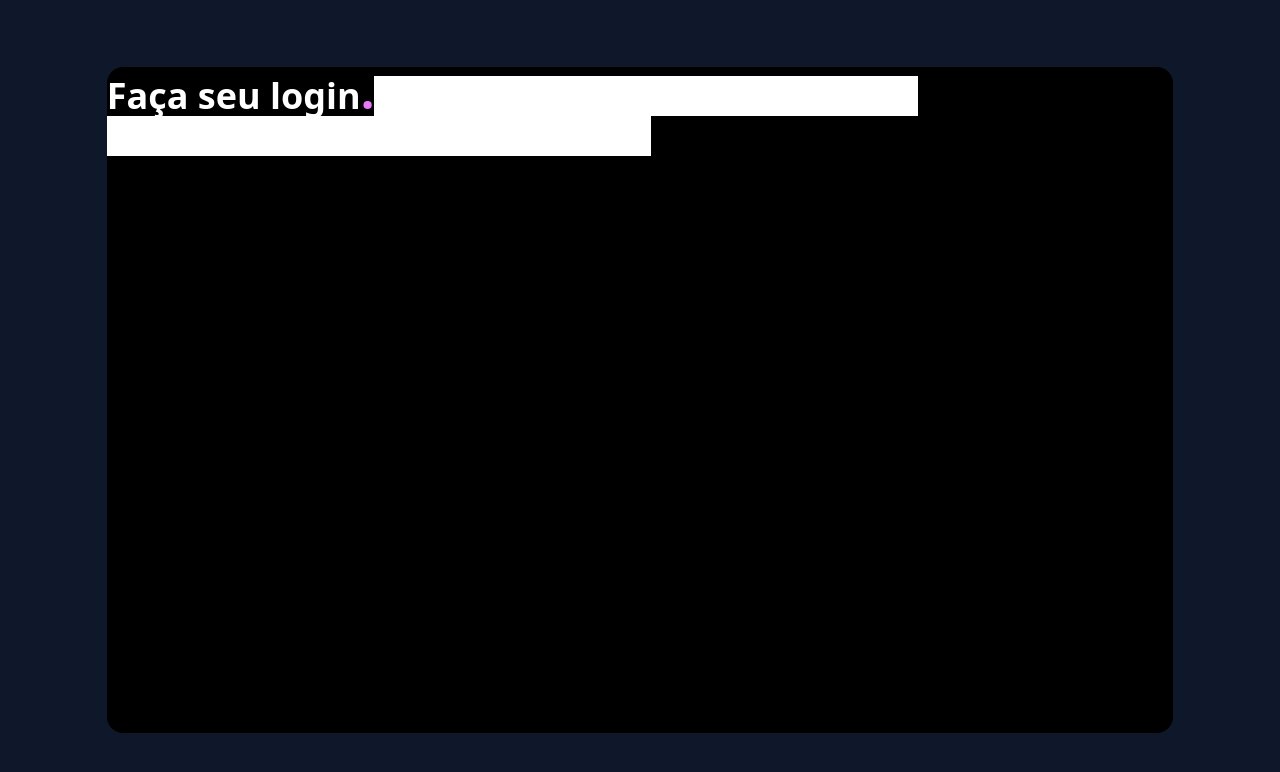
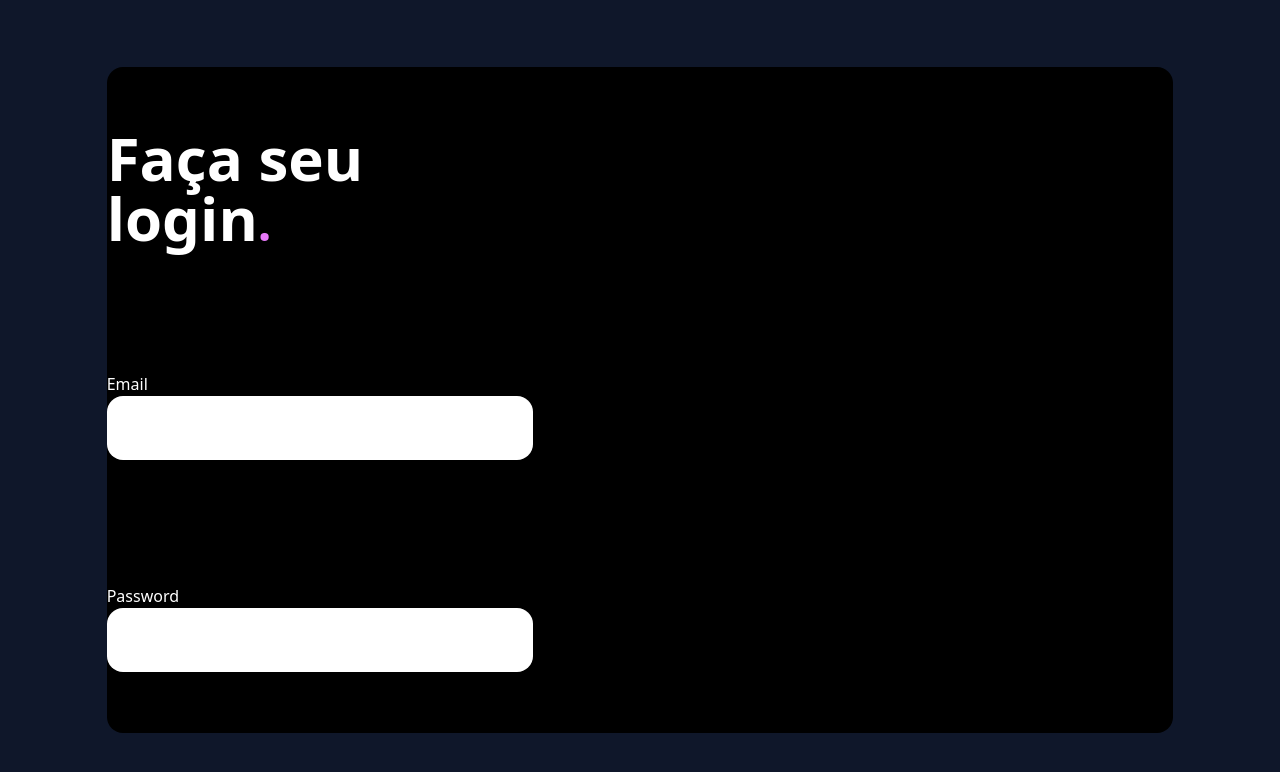
Before and after one commit to codante-io/mp-tela-login-tailwind, a React (Vite) app in the folder loginPage/: page / in a window 1280 px wide. Shown: the top 772 px of the page. Built offline with nearby package versions, Linux system fonts and the light colour scheme.

Commit message:
:sparkles: feat: adicionando inputs na página Login estilizando

```diff
--- a/loginPage/src/components/Input.jsx
+++ /dev/null
@@ -1,7 +0,0 @@
-function Input() {
-  return (
-    <input type="text" />
-  );
-}
-
-export default Input;
--- /dev/null
+++ b/loginPage/src/components/InputPassword.jsx
@@ -0,0 +1,10 @@
+function InputPassword() {
+  return (
+    <label className="flex flex-col">
+      Password
+      <input type="password" className="rounded-2xl h-16" />
+    </label>
+  );
+}
+
+export default InputPassword;
--- /dev/null
+++ b/loginPage/src/components/InputUsername.jsx
@@ -0,0 +1,10 @@
+function Input() {
+  return (
+    <label className="flex flex-col">
+      Email
+      <input type="text" className="rounded-2xl h-16" />
+    </label>
+  );
+}
+
+export default Input;
--- a/loginPage/src/pages/Login.jsx
+++ b/loginPage/src/pages/Login.jsx
@@ -1,17 +1,21 @@
-import Input from '../components/Input';
+import InputPassword from '../components/InputPassword';
+import InputUsername from '../components/InputUsername';
 
 function Login() {
   return (
-    <section className="w-5/6 h-5/6 bg-black m-auto rounded-2xl">
-      <div className="flex ">
-        <h1 className="text-4xl text-white font-semibold">
+    <section className="flex w-5/6 h-5/6 bg-black m-auto rounded-2xl">
+      <div
+        className="flex flex-col flex-wrap w-2/5 text-white
+        justify-around content-center"
+      >
+        <h1 className="text-6xl font-semibold">
           Faça seu login
           <span className="text-fuchsia-400 text-5xl">
             .
           </span>
-          <Input />
-          <Input />
         </h1>
+        <InputUsername />
+        <InputPassword />
       </div>
     </section>
   );
```
